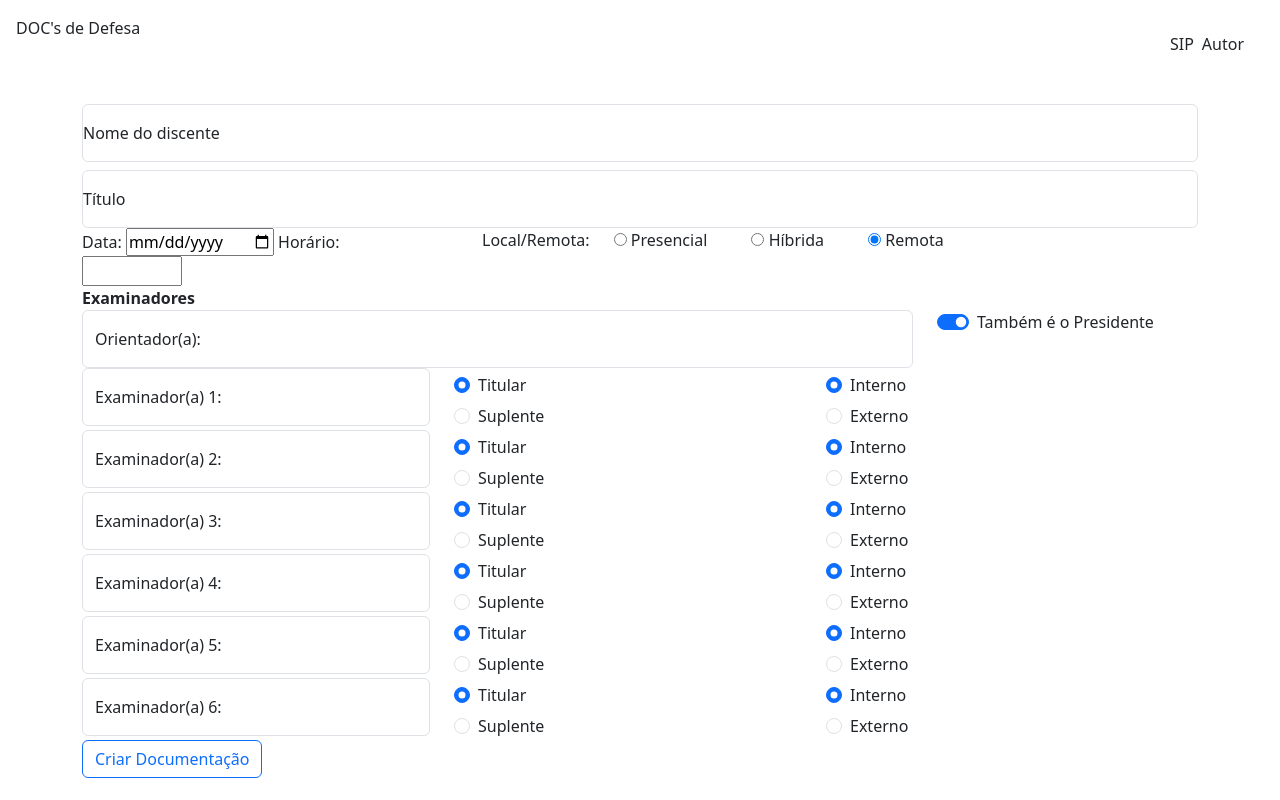
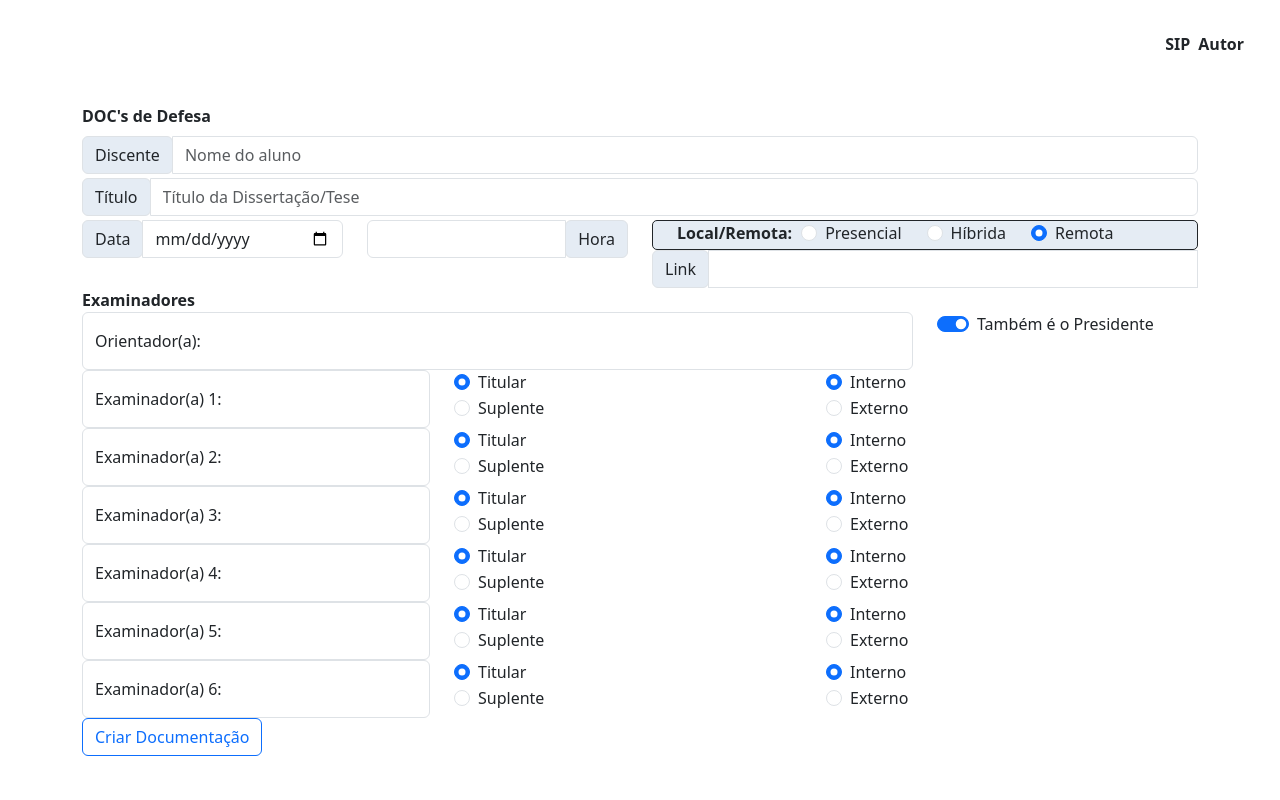
Before and after one commit to victorpprado/sip, a plain HTML site: page index.html in a window 1280 px wide. Drawn offline with nearby package versions, Linux system fonts and the light colour scheme.

Commit message:
Improving the layout with bootstrap

```diff
--- a/index.html
+++ b/index.html
@@ -12,58 +12,86 @@
 </head>
 <body>
     <header>
-        <div class="title">DOC's de Defesa</div>
+        <div></div>
         <ul class="links">
-            <li>SIP</li>
-            <li>Autor</li>
+            <b><li>SIP</li></b>
+            <b><li>Autor</li></b>
         </ul>
     </header>
     <section>
         <div class="container">
+            <span class="row mb-2"><b>DOC's de Defesa</b></span>
             <form>
-                <div class="row gy-2">
-                    <div class="form-floating">
-                        <input type="text" class="form-control" id="name" placeholder="placeholder">
-                        <label>Nome do discente</label>
+
+                    <div class="input-group mb-1">
+                        <div class="input-group-prepend">
+                            <span class="input-group-text" id="name-label" onclick="document.querySelector('#nome').focus()">Discente</span>
                         </div>
-                    <div class="form-floating">
-                        <input type="text" class="form-control" id="title" placeholder="placeholder">
-                        <label for="title" class="form-label">Título</label>
+                        <input type="text" class="form-control" id="nome" placeholder="Nome do aluno" required>
+                    </div>
+                    <div class="input-group mb-1">
+                        <div class="input-group-prepend">
+                            <span class="input-group-text" id="title-label" onclick="document.querySelector('#título').focus()">Título</span>
+                        </div>
+                        <input type="text" class="form-control" id="título" placeholder="Título da Dissertação/Tese" required>
+                    </div>
+
+                <div class="row">
+                    <div class="col">
+                        <div class="input-group mb-1">
+                            <div class="input-group-prepend">
+                                <span class="input-group-text" id="date-label" onclick="document.querySelector('#data').focus()">Data</span>
+                            </div>
+                            <input type="date" class="form-control" id="data" placeholder="data" required>
                         </div>
                     </div>
-                <div class="row gy-2">
-                    <div class="col-4">
-                        <label for="date">Data:</label>
-                        <input type="date" name="data" id="date">
-                        <label for="time">Horário:</label>
-                        <input type="text" name="hora" id="time" size="5">
+                    <div class="col">
+                        <div class="input-group mb-1">
+                            <input type="text" class="form-control" id="hora" required>
+                            <div class="input-group-append">
+                                <span class="input-group-text" id="hour-label" onclick="document.querySelector('#hora').focus()">Hora</span>
                             </div>
-                    <div class="col-8">
-                        <span class="radio-btns"> Local/Remota:
-                            <span class="radio-btns">
-                                <input type="radio" name="local" id="presencial">
-                                <label for="presencial">Presencial</label>
+                        </div>
+                    </div>
+                    <div class="col-6">
+                        <div class="box">
+                            <span class="input-group form-check form-check-inline"><b>Local/Remota:</b>
+                                <div class="form-check form-check-inline radio-btns">
+                                    <input type="radio" name="local" class="form-check-input" id="presencial">
+                                    <label class="form-check-label" for="presencial">Presencial</label>
+                                </div>
+                                <div class="form-check form-check-inline radio-btns">
+                                    <input type="radio" name="local" class="form-check-input" id="híbrida">
+                                    <label class="form-check-label" for="híbrida">Híbrida</label>
+                                </div>
+                                <div class="form-check form-check-inline radio-btns">
+                                    <input type="radio" name="local" class="form-check-input" id="remota" checked>
+                                    <label class="form-check-label" for="remota">Remota</label>
+                                </div>
                             </span>
-                            <span class="radio-btns">
-                                <input type="radio" name="local" id="híbrida">
-                                <label for="híbrida">Híbrida</label>
-                            </span>
-                            <span class="radio-btns">
-                                <input type="radio" name="local" id="remota" checked>
-                                <label for="remota">Remota</label>
-                            </span>
-                    </span>
+                        </div>
+                        <div class="input-group">
+                            <div class="hidden-link">
+                                <span class="input-group-text" id="link-label" onclick="document.querySelector('#link').focus()">Link</span>
+                            </div>
+                            <input type="text" class="form-control" id="link">
+
+
                             <div class="hidden-room">
-                        <label for="sala">Local:</label>
-                        <input type="text" name="sala" id="sala">
+                                <span class="input-group-text" id="local-label"onclick="document.querySelector('#sala').focus()">Local</span>
                             </div>
-                    <div class="hidden-link">
-                        <label for="link">Link da Webconferência:</label>
-                        <input type="text" name="link" id="link">
+                            <input type="text" class="form-control" id="sala">
+
+
+
+                        </div>
 
                     </div>
                 </div>
-                </div>
+
+
+
+
                 <b>Examinadores</b>
                 <!-- Orientador/Presidente -->
                 <div class="row">
@@ -299,6 +327,10 @@
 
                 <button class="btn btn-outline-primary" data-bs-toggle="button">Criar Documentação</button>
 
+
+
+
+            </div>
             </form>
         </div>
     </section>
--- a/javascript.js
+++ b/javascript.js
@@ -7,6 +7,25 @@ window.addEventListener('click', (e) => {
             temp.style.display = 'none'
         } else if (tempLabel == 'Externo') {
             temp.style.display = 'block'
-            window.document.getElementById(e.target.id).parentNode.parentNode.parentNode.childNodes[7].childNodes[1].childNodes[1].focus()
+            temp.childNodes[1].childNodes[1].focus()
         }
 }})
+
+window.addEventListener('click', (e) => {
+    if(e.target.id == 'presencial') {
+        window.document.querySelector('.hidden-room').style.display = 'block'
+        window.document.querySelector('#sala').style.display = 'block'
+        window.document.querySelector('.hidden-link').style.display = 'none'
+        window.document.querySelector('#link').style.display = 'none'
+    } else if (e.target.id == 'híbrida') {
+        window.document.querySelector('.hidden-room').style.display = 'block'
+        window.document.querySelector('#sala').style.display = 'block'
+        window.document.querySelector('.hidden-link').style.display = 'block'
+        window.document.querySelector('#link').style.display = 'block'
+    } else if (e.target.id == 'remota') {
+        window.document.querySelector('.hidden-room').style.display = 'none'
+        window.document.querySelector('#sala').style.display = 'none'
+        window.document.querySelector('.hidden-link').style.display = 'block'
+        window.document.querySelector('#link').style.display = 'block'
+    }
+})
--- a/style.css
+++ b/style.css
@@ -16,31 +16,37 @@ li {
     margin: 0 0.25em;
 }
 
-.radio-btns {
-    margin: 0 20px;;
-}
-
-.hidden-room,
-.hidden-link,
 .hid1,
 .hid2,
 .hid3,
 .hid4,
 .hid5,
-.hid6 {
+.hid6,
+.hidden-room,
+#sala
+ {
     display: none;
 }
 
-.examinador {
-    display: flex;
-    flex-direction: row;
-    padding: 20px 0 20px 0;
+#name-label,
+#title-label,
+#date-label,
+#hour-label,
+#link-label {
+    background-color: rgba(228, 236, 244, 0.951);
 }
 
-.exam-btns {
-    display: flex;
-    flex-direction: column;
+#local-label {
+    background-color: rgba(244, 228, 240, 0.951)
 }
-.span-exams {
-    padding: 5px 20px 0 10px;
+
+.box {
+    background-color: rgba(228, 236, 244, 0.951);
+    border: solid 1px;
+    border-radius: 5px;
+
 }
+
+.form-check-inline {
+    gap: 10px;
+}
```
Lines whose indentation alone changed are shown as unchanged.
